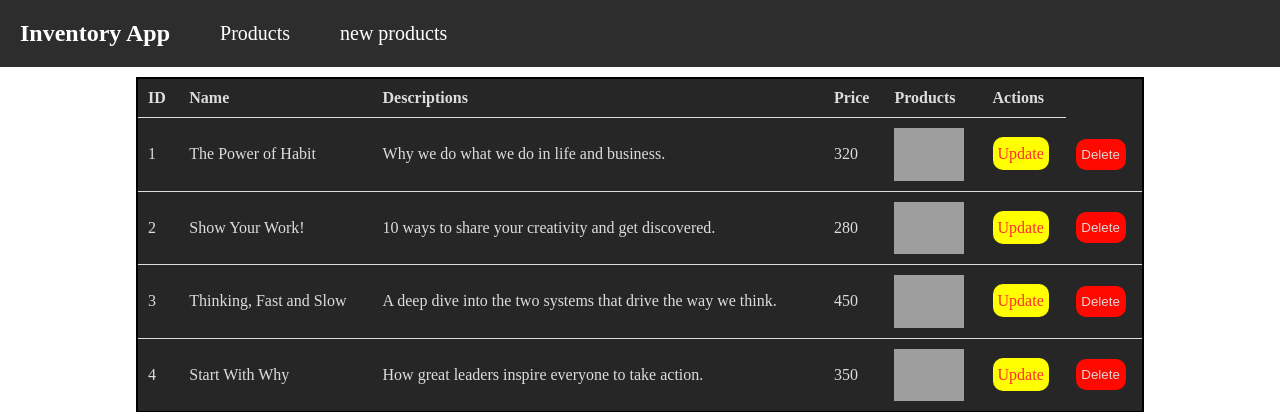
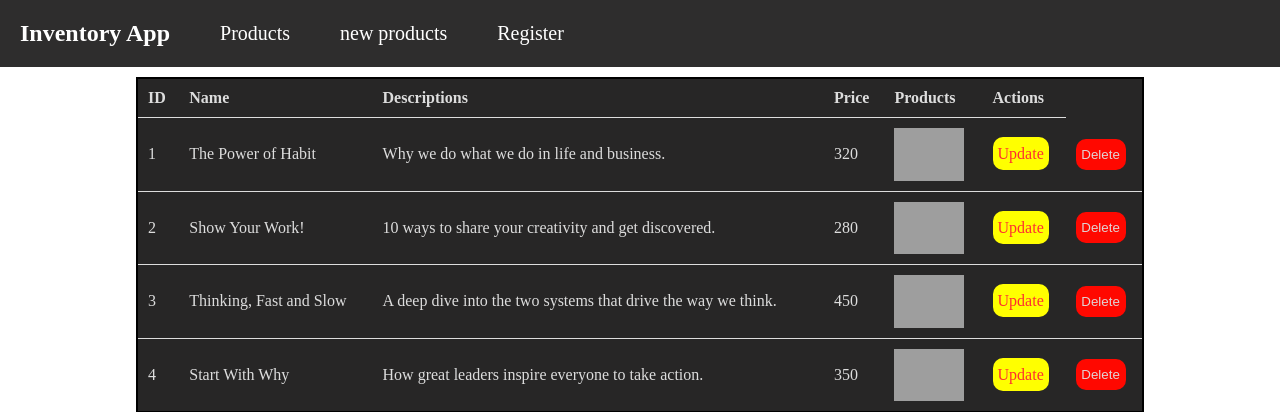
Before and after one commit to Abhinav7972/inventory_management_app_mvc, a Node server app: page / in a window 1280 px wide. Shown: the top 412 px of the page. Run offline with Node 20, Linux system fonts and the light colour scheme; some libraries are stand-ins or nearby versions; grey boxes are pictures that could not be loaded.

Commit message:
added link in navbar for register page

```diff
--- a/src/views/layout.ejs
+++ b/src/views/layout.ejs
@@ -14,6 +14,7 @@
     <li><h1>Inventory App</h1></li>
     <li id="pageName"><a href="/">Products</a></li>
     <li><a href="/new">new products</a></li>
+    <li><a href="/register">Register</a></li>
  </ul>
  </div>
 </nav>
```
